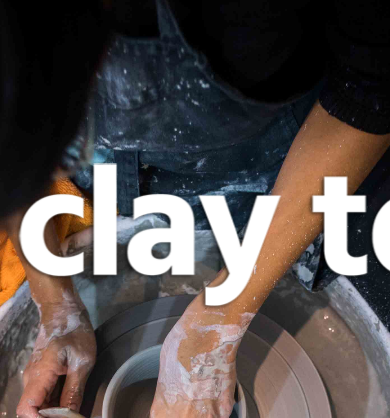
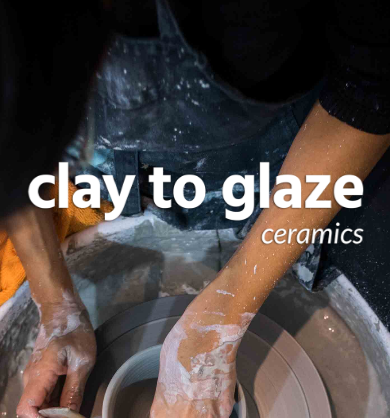
Before and after one commit to joemsak/c2gclay.com, a Vue app: page / in a window 390 px wide. Shown: the top 418 px of the page. Built offline with nearby package versions, Linux system fonts and the light colour scheme.

Commit message:
Update logo sizing in mobile screens, update og-img

```diff
--- a/src/App.vue
+++ b/src/App.vue
@@ -85,6 +85,20 @@ export default {
       const logo = logoWrapper.querySelector("#logo")
       const coverHeight = document.querySelector("#cover").offsetHeight * 0.55
 
+      let fullSizeWidth
+      let fullSizeHeight
+
+      if (window.innerWidth > 900) {
+        fullSizeWidth = 850
+        fullSizeHeight = 207
+      } else if (window.innerWidth > 600) {
+        fullSizeWidth = 550
+        fullSizeHeight = 134
+      } else {
+        fullSizeWidth = 350
+        fullSizeHeight = 85
+      }
+
       if (
             document.body.scrollTop > coverHeight ||
               document.documentElement.scrollTop > coverHeight
@@ -94,8 +108,8 @@ export default {
         logo.classList.add("ml-3")
         logoWrapper.classList.add("scrolled")
       } else {
-        logo.style.width = "850px"
-        logo.style.height = "207px"
+        logo.style.width = `${fullSizeWidth}px`
+        logo.style.height = `${fullSizeHeight}px`
         logo.classList.remove("ml-3")
         logoWrapper.classList.remove("scrolled")
       }
--- a/src/assets/scss/app.scss
+++ b/src/assets/scss/app.scss
@@ -33,8 +33,6 @@ body {
 }
 
 #logo {
-  width: 850px;
-  height: 207px;
   margin: 0 auto;
   background: url('./assets/logo-white-drop-shadow.png') no-repeat center;
   background-size: contain;
@@ -126,3 +124,24 @@ img {
     }
   }
 }
+
+@media screen and (min-width: 900px) {
+  #logo {
+    width: 850px;
+    height: 207px;
+  }
+}
+
+@media screen and (max-width: 899px) {
+  #logo {
+    width: 550px;
+    height: 134px;
+  }
+}
+
+@media screen and (max-width: 414px) {
+  #logo {
+    width: 350px;
+    height: 85px;
+  }
+}
```
Also changed, not shown: public/og-img-1200-630.jpg.
